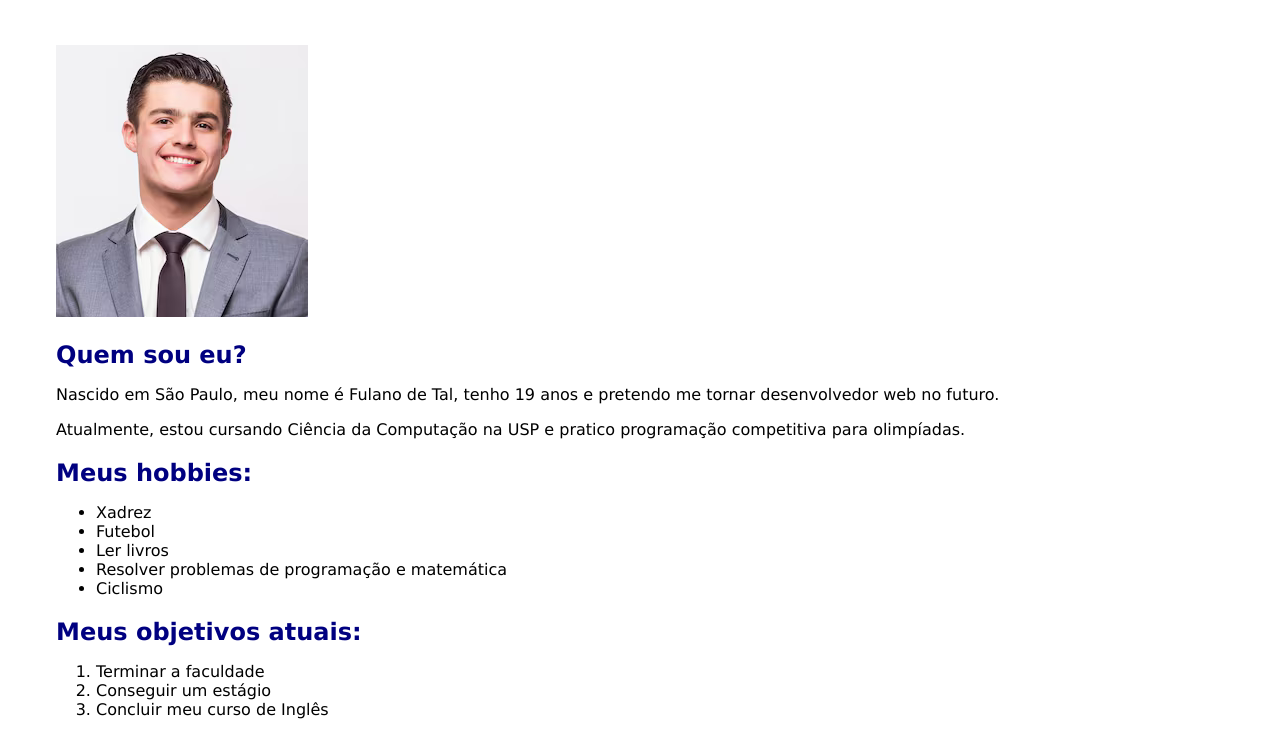
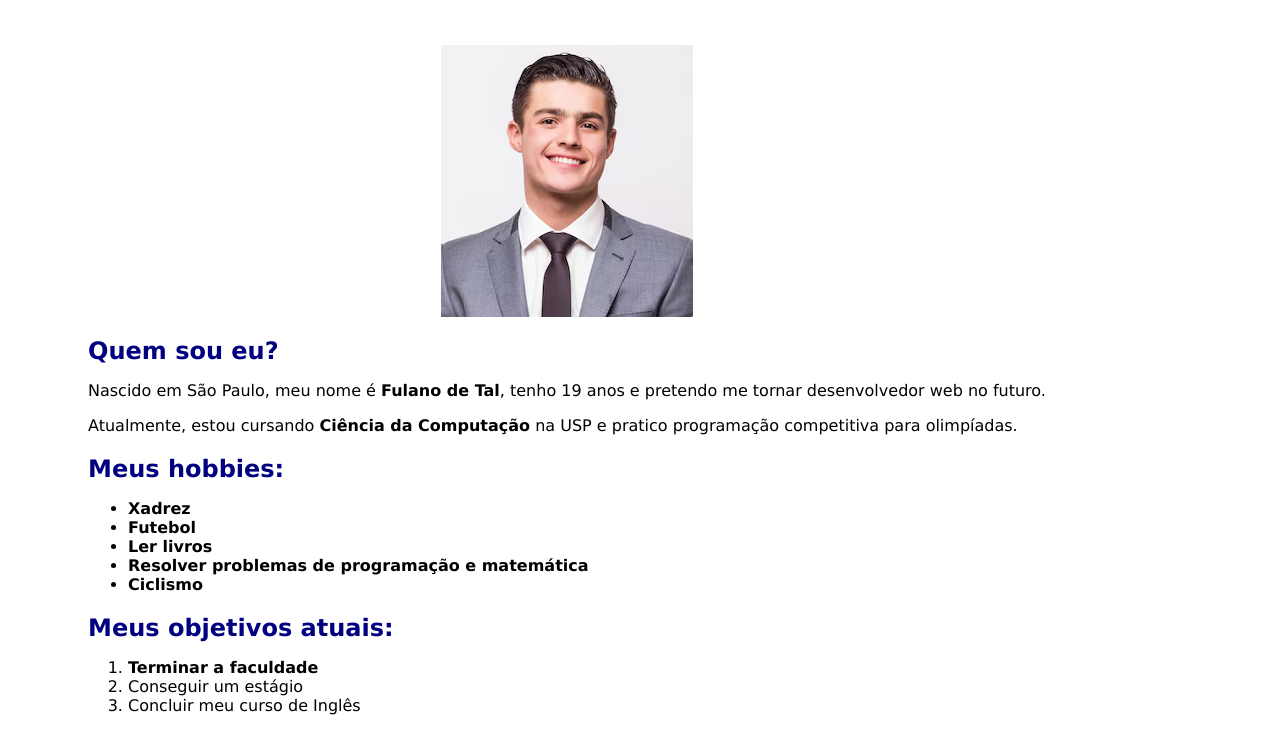
Before and after one commit to S3rhuman0/site_pessoal, a plain HTML site: page index.html in a window 1280 px wide. Shown: the part 62-800 px from the top of the page. Drawn offline with Linux system fonts and the light colour scheme.

Commit message:
enfase-e-alinhamento

```diff
--- a/index.html
+++ b/index.html
@@ -11,11 +11,11 @@
         <h1 id="titulo">Um Pouco Sobre Mim: Fulano de Tal</h1>
     </header>
     <main>
-        <img src="img/eu.png" alt="imagem do autor do site">
+        <img id="eu" src="img/eu.png" alt="imagem do autor do site">
         <section id="introducao">
             <h2>Quem sou eu?</h2>
-            <p>Nascido em São Paulo, meu nome é Fulano de Tal, tenho 19 anos e pretendo me tornar desenvolvedor web no futuro.</p>
-            <p>Atualmente, estou cursando Ciência da Computação na USP e pratico programação competitiva para olimpíadas.</p>
+            <p>Nascido em São Paulo, meu nome é <strong>Fulano de Tal</strong>, tenho 19 anos e pretendo me tornar desenvolvedor web no futuro.</p>
+            <p>Atualmente, estou cursando <strong>Ciência da Computação</strong> na USP e pratico programação competitiva para olimpíadas.</p>
         </section>
         <section id="hobbies">
             <h2>Meus hobbies:</h2>
@@ -30,7 +30,7 @@
         <section id="objetivos">
             <h2>Meus objetivos atuais:</h2>
             <ol>
-                <li>Terminar a faculdade</li>
+                <li><strong>Terminar a faculdade</strong></li>
                 <li>Conseguir um estágio</li>
                 <li>Concluir meu curso de Inglês</li>
             </ol>
--- a/styles.css
+++ b/styles.css
@@ -19,13 +19,23 @@ header {
     background: navy;
 }
 
+#hobbies {
+    font-weight: bold;
+}
+
+#eu {
+    display: block;
+    margin: auto;
+    padding: 5px 5px 5px 5x;
+}
+
 main {
-    align-content: center;
+    display: block;
     max-width: fit-content;
     text-align: justify;
     font-family: Verdana, Geneva, Tahoma, sans-serif;
     margin-top: 3em;
-    margin-left: 3em;
+    margin-left: 5em;
     margin-right: 5em;
     margin-bottom: 5em;
     font-size: 1em;
```
